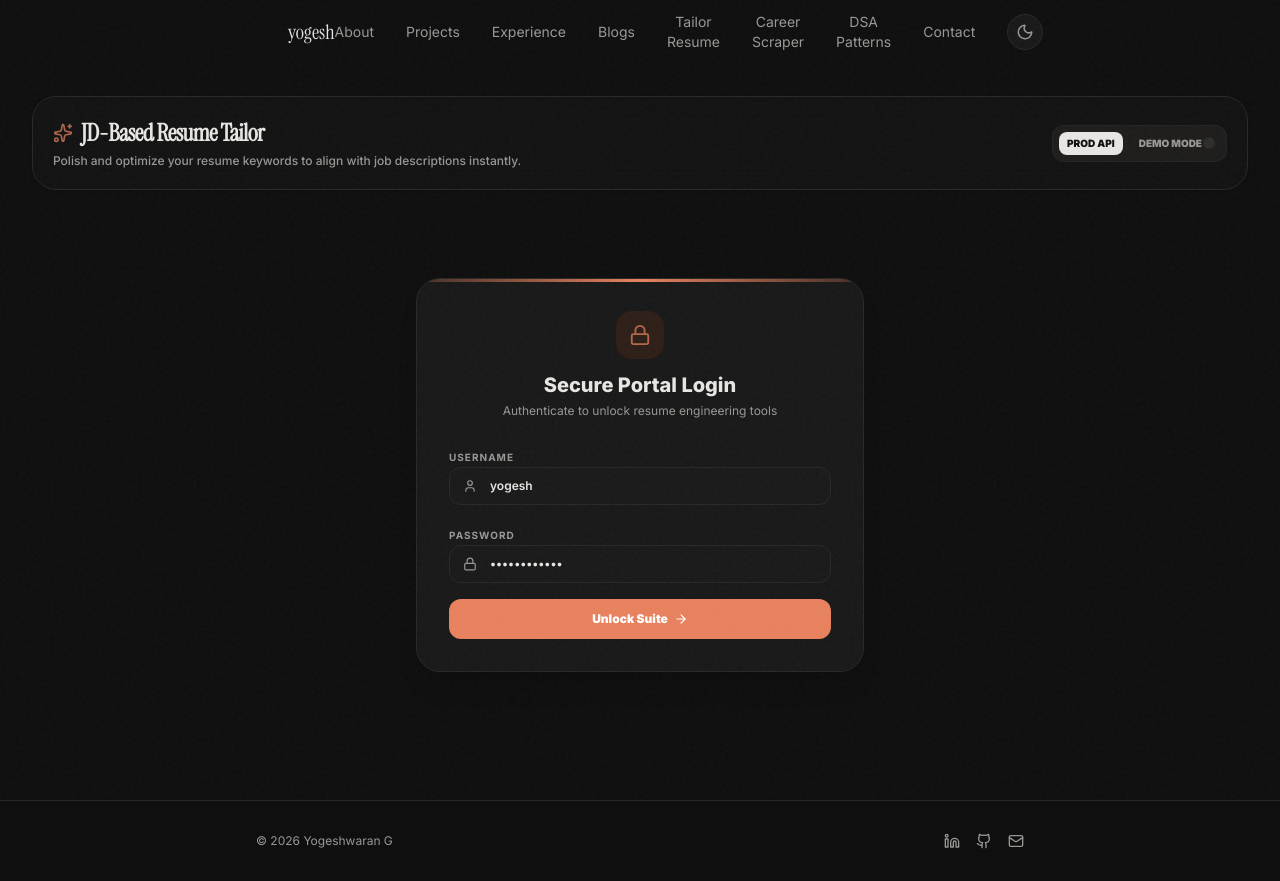
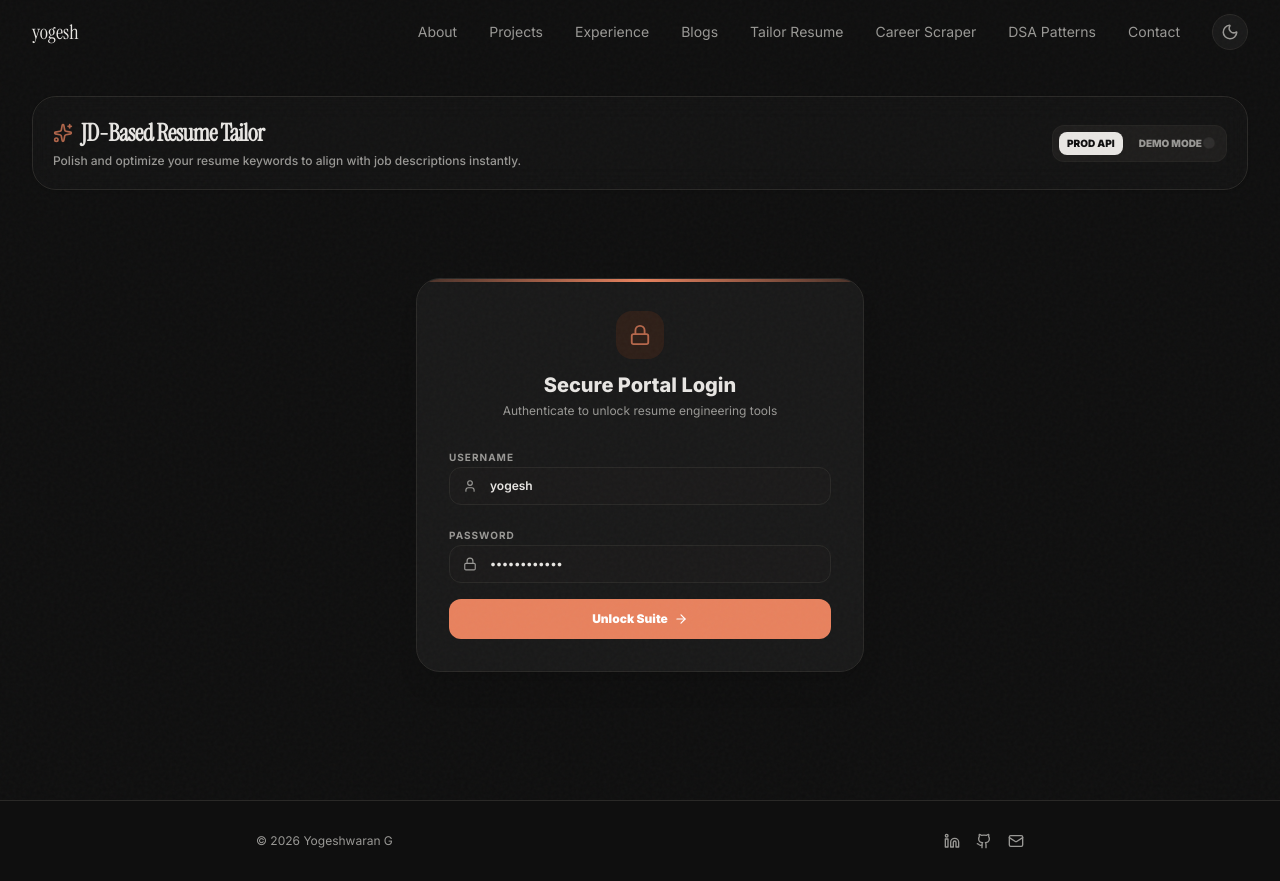
Before and after one commit to Yogesh-G-3468/myportfolio, a Next.js app: page /resume-tailor in a window 1280 px wide. Built offline with nearby package versions, Linux system fonts and the light colour scheme.

Commit message:
design: align navbar dynamically, widen content area, and improve visual spacing

```diff
--- a/src/app/dsa/[slug]/page.tsx
+++ b/src/app/dsa/[slug]/page.tsx
@@ -82,7 +82,7 @@ export default async function DsaPatternPage({ params }: PageProps) {
     const readTime = Math.ceil(wordCount / 200);
 
     return (
-        <article className="w-full py-4 px-2 sm:px-6">
+        <article className="w-full max-w-[960px] py-4 px-2 sm:px-6">
             {/* Breadcrumb / Top Nav */}
             <div className="flex items-center gap-1.5 text-xs font-semibold text-foreground-secondary mb-6 bg-background-elevated/40 border border-border/50 py-1.5 px-4 rounded-full w-fit backdrop-blur-sm">
                 <Link href="/" className="hover:text-accent transition-colors">Home</Link>
--- a/src/app/dsa/layout.tsx
+++ b/src/app/dsa/layout.tsx
@@ -11,7 +11,7 @@ export default function DsaLayout({
         <>
             <Navbar />
             <div className="min-h-screen pt-16 flex flex-col bg-background">
-                <div className="max-w-7xl w-full mx-auto px-4 sm:px-6 lg:px-8 flex-1 flex flex-col lg:flex-row gap-10 py-6">
+                <div className="max-w-[1512px] w-full mx-auto px-4 sm:px-6 lg:px-8 flex-1 flex flex-col lg:flex-row gap-10 py-6">
                     <DsaSidebar />
                     <main className="flex-1 min-w-0 bg-background">
                         {children}
--- a/src/components/Navbar.tsx
+++ b/src/components/Navbar.tsx
@@ -3,12 +3,23 @@
 import { useState, useEffect } from "react";
 import { motion, AnimatePresence } from "framer-motion";
 import { Menu, X } from "lucide-react";
+import { usePathname } from "next/navigation";
 import { navLinks } from "@/lib/data";
 import ThemeToggle from "./ThemeToggle";
 
 export default function Navbar() {
+    const pathname = usePathname();
     const [isScrolled, setIsScrolled] = useState(false);
     const [isMobileMenuOpen, setIsMobileMenuOpen] = useState(false);
+
+    const isWidePage = pathname && (
+        pathname.startsWith("/dsa") ||
+        pathname.startsWith("/career-scraper") ||
+        pathname.startsWith("/resume-tailor") ||
+        pathname.startsWith("/blogs") ||
+        pathname.startsWith("/admin")
+    );
+    const maxWidthClass = isWidePage ? "max-w-[1512px]" : "max-w-3xl";
 
     useEffect(() => {
         const handleScroll = () => {
@@ -41,7 +52,7 @@ export default function Navbar() {
                         : "bg-transparent"
                     }`}
             >
-                <div className="max-w-3xl mx-auto px-4 sm:px-6 lg:px-8">
+                <div className={`${maxWidthClass} mx-auto px-4 sm:px-6 lg:px-8 w-full`}>
                     <div className="flex items-center justify-between h-16">
                         <a
                             href="#"
```
